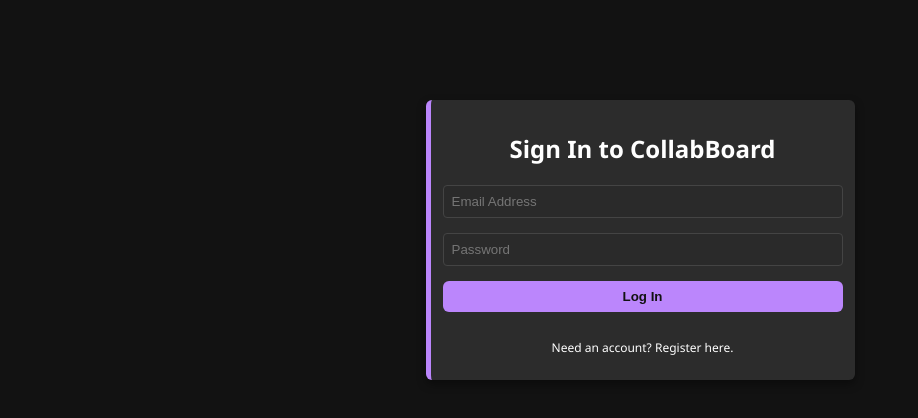
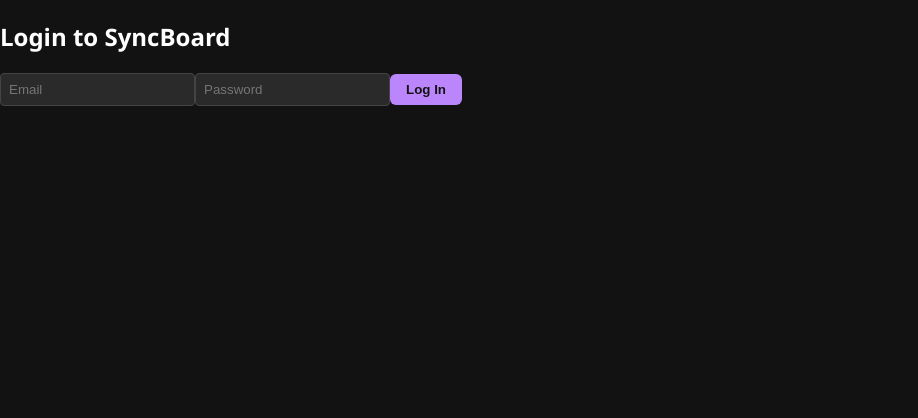
Before and after one commit to chathushkaimasara/CollabBoard, a React (Vite) app in the folder client/: page / in a window 1280 px wide. Shown: the top 418 px of the page, without its empty margins (0-918 px from the left). Built offline with nearby package versions, Linux system fonts and the light colour scheme.

Commit message:
feat(client): wire up login and registration forms to auth API

```diff
--- a/client/src/components/Login.jsx
+++ b/client/src/components/Login.jsx
@@ -1,20 +1,45 @@
-import React from 'react';
+import React, { useState } from 'react';
+import authService from '../services/authService';
 
-const Login = ({ onLogin }) => {
+const Login = () => {
+  const [email, setEmail] = useState('');
+  const [password, setPassword] = useState('');
+  const [error, setError] = useState(null);
+
+  const handleLogin = async (e) => {
+    e.preventDefault();
+    try {
+      await authService.login(email, password);
+      alert('Login successful!');
+
+    } catch (err) {
+      setError(err.message);
+    }
+  };
+
   return (
-    <div style={{ display: 'flex', justifyContent: 'center', marginTop: '100px' }}>
-      <div className="task-card" style={{ width: '400px', padding: '30px' }}>
-        <h2 style={{ textAlign: 'center', marginBottom: '20px' }}>Sign In to CollabBoard</h2>
-        <div style={{ display: 'flex', flexDirection: 'column', gap: '15px' }}>
-          <input type="email" placeholder="Email Address" />
-          <input type="password" placeholder="Password" />
-          <button onClick={onLogin}>Log In</button>
-          <p style={{ fontSize: '12px', textAlign: 'center', color: '#bbb' }}>
-            Need an account? Register here.
-          </p>
-        </div>
-      </div>
-    </div>
+    <form onSubmit={handleLogin}>
+      <h2>Login to SyncBoard</h2>
+      {error && <p style={{ color: 'red' }}>{error}</p>}
+
+      <input
+        type="email"
+        value={email}
+        onChange={(e) => setEmail(e.target.value)}
+        placeholder="Email"
+        required
+      />
+
+      <input
+        type="password"
+        value={password}
+        onChange={(e) => setPassword(e.target.value)}
+        placeholder="Password"
+        required
+      />
+
+      <button type="submit">Log In</button>
+    </form>
   );
 };
 
--- /dev/null
+++ b/client/src/services/authService.js
@@ -0,0 +1,51 @@
+const API_URL = 'http://localhost:5000/api/auth/';
+
+const register = async (username, email, password) => {
+  const response = await fetch(API_URL + 'register', {
+    method: 'POST',
+    headers: {
+      'Content-Type': 'application/json',
+    },
+    body: JSON.stringify({ username, email, password }),
+  });
+
+  const data = await response.json();
+  if (!response.ok) {
+    throw new Error(data.message || 'Registration failed');
+  }
+  return data;
+};
+
+
+const login = async (email, password) => {
+  const response = await fetch(API_URL + 'login', {
+    method: 'POST',
+    headers: {
+      'Content-Type': 'application/json',
+    },
+    body: JSON.stringify({ email, password }),
+  });
+
+  const data = await response.json();
+  if (!response.ok) {
+    throw new Error(data.message || 'Login failed');
+  }
+
+
+  if (data.token) {
+    localStorage.setItem('user', JSON.stringify(data));
+  }
+
+  return data;
+};
+
+
+const logout = () => {
+  localStorage.removeItem('user');
+};
+
+export default {
+  register,
+  login,
+  logout,
+};
```
